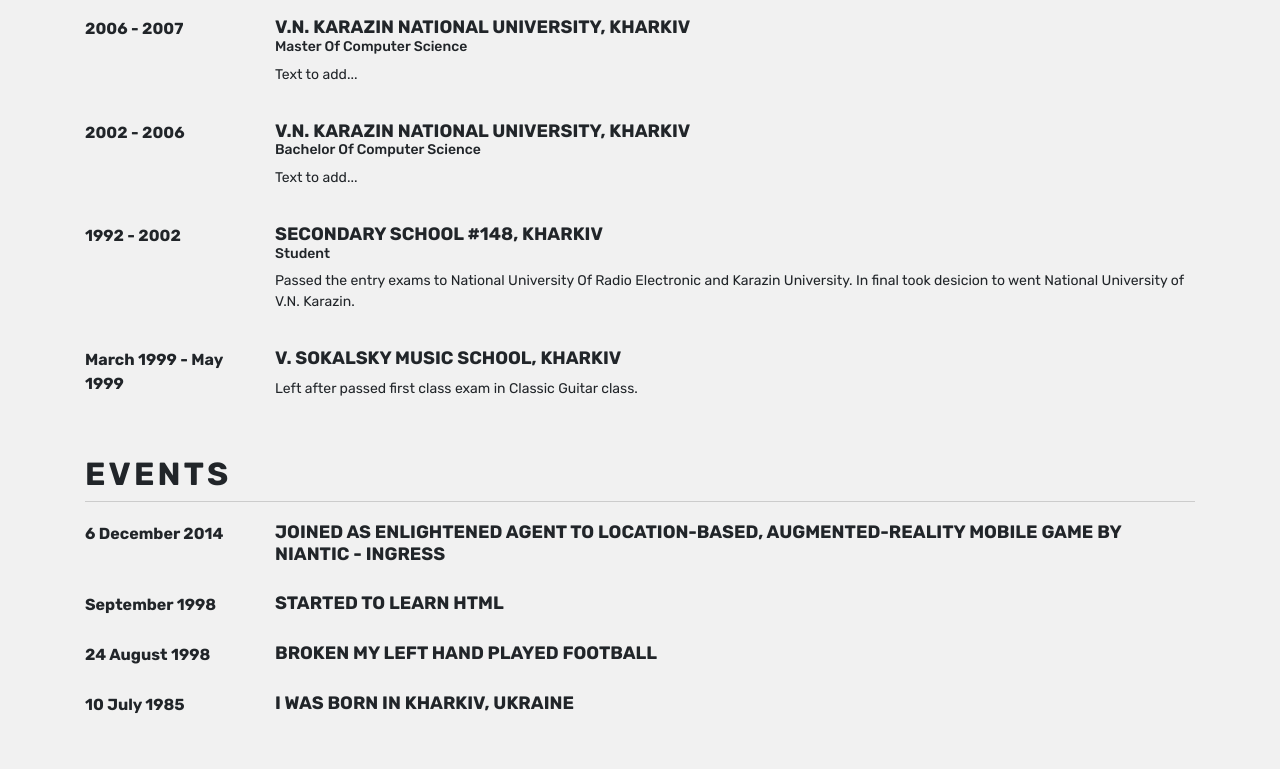
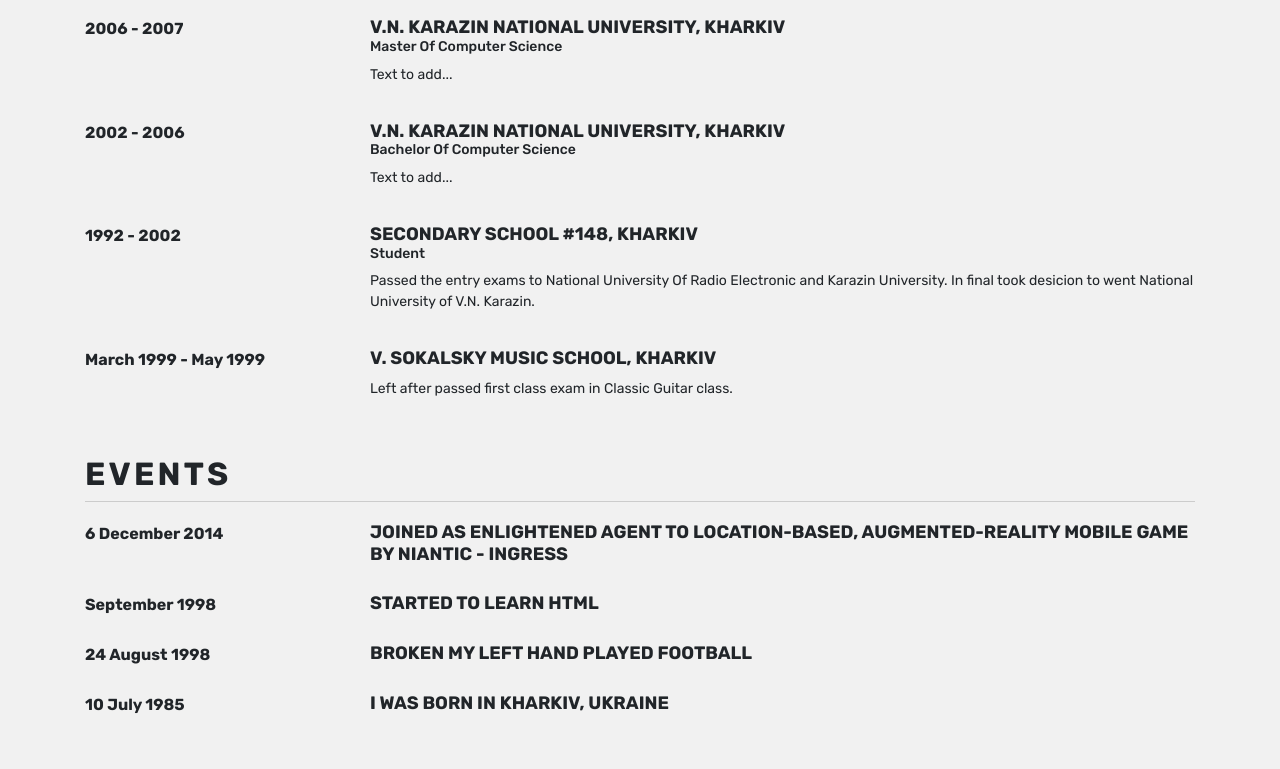
Before and after one commit to maschinoff/resume, a plain HTML site: page index.html in a window 1280 px wide. Shown: the part 908-1677 px from the top of the page. Drawn offline with Linux system fonts and the light colour scheme.

Commit message:
Added more space for date section (fixes #30)

```diff
--- a/index.html
+++ b/index.html
@@ -148,8 +148,8 @@
                     <section id="education" class="col-xs-12 col-md-12 content-section">
                         <h2 class="section-header">Education</h2>
                         <article class="row experience-event">
-                            <div class="col-sm-12 col-md-2 date">2006 - 2007</div>
-                            <div class="col-sm-12 col-md-10">
+                            <div class="col-sm-12 col-md-3 date">2006 - 2007</div>
+                            <div class="col-sm-12 col-md-9">
                                 <h4 class="content-section-header">V.N. Karazin National University, Kharkiv</h4>
                                 <h5 class="content-section-sub-header">Master of Computer Science</h5>
                                 <p class="event-description">
@@ -158,8 +158,8 @@
                             </div>
                         </article>
                         <article class="row experience-event">
-                            <div class="col-sm-12 col-md-2 date">2002 - 2006</div>
-                            <div class="col-sm-12 col-md-10">
+                            <div class="col-sm-12 col-md-3 date">2002 - 2006</div>
+                            <div class="col-sm-12 col-md-9">
                                 <h4 class="content-section-header">V.N. Karazin National University, Kharkiv</h4>
                                 <h5 class="content-section-sub-header">Bachelor of Computer Science</h5>
                                 <p class="event-description">
@@ -168,8 +168,8 @@
                             </div>
                         </article>
                         <article class="row experience-event">
-                            <div class="col-sm-12 col-md-2 date">1992 - 2002</div>
-                            <div class="col-sm-12 col-md-10">
+                            <div class="col-sm-12 col-md-3 date">1992 - 2002</div>
+                            <div class="col-sm-12 col-md-9">
                                 <h4 class="content-section-header">Secondary School #148, Kharkiv</h4>
                                 <h5 class="content-section-sub-header">Student</h5>
                                 <p class="event-description">
@@ -179,8 +179,8 @@
                             </div>
                         </article>
                         <article class="row experience-event">
-                            <div class="col-sm-12 col-md-2 date">March 1999 - May 1999</div>
-                            <div class="col-sm-12 col-md-10">
+                            <div class="col-sm-12 col-md-3 date">March 1999 - May 1999</div>
+                            <div class="col-sm-12 col-md-9">
                                 <h4 class="content-section-header">V. Sokalsky Music School, Kharkiv </h4>
                                 <p class="event-description">
                                     Left after passed first class exam in Classic Guitar class.
@@ -192,28 +192,28 @@
                     <section id="events" class="col-xs-12 col-md-12 content-section">
                         <h2 class="section-header">Events</h2>
                         <article class="row experience-event">
-                            <div class="col-md-2 date">6 December 2014</div>
-                            <div class="col-sm-12 col-md-10">
+                            <div class="col-md-3 date">6 December 2014</div>
+                            <div class="col-sm-12 col-md-9">
                                 <h4 class="content-section-header">
                                     Joined as Enlightened agent to location-based, augmented-reality mobile game by Niantic - Ingress
                                 </h4>
                             </div>
                         </article>
                         <article class="row experience-event">
-                            <div class="col-md-2 date">September 1998</div>
-                            <div class="col-sm-12 col-md-10">
+                            <div class="col-md-3 date">September 1998</div>
+                            <div class="col-sm-12 col-md-9">
                                 <h4 class="content-section-header">Started to learn HTML</h4>
                             </div>
                         </article>
                         <article class="row experience-event">
-                            <div class="col-md-2 date">24 August 1998</div>
-                            <div class="col-sm-12 col-md-10">
+                            <div class="col-md-3 date">24 August 1998</div>
+                            <div class="col-sm-12 col-md-9">
                                 <h4 class="content-section-header">Broken my left hand played football</h4>
                             </div>
                         </article>
                         <article class="row experience-event">
-                            <div class="col-md-2 date">10 July 1985</div>
-                            <div class="col-sm-12 col-md-10">
+                            <div class="col-md-3 date">10 July 1985</div>
+                            <div class="col-sm-12 col-md-9">
                                 <h4 class="content-section-header">I was born in Kharkiv, Ukraine</h4>
                             </div>
                         </article>
```
